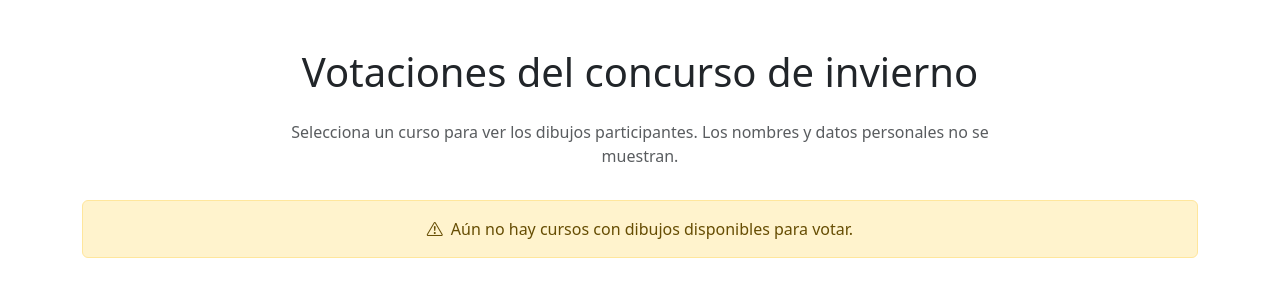
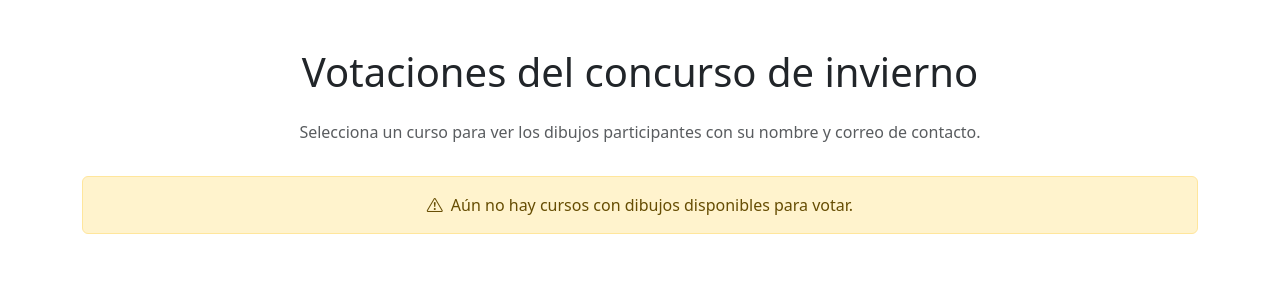
Before and after one commit to robeche/apyma-remontival, a Django app: page /es/concurso-invierno/votacion/ in a window 1280 px wide. Shown: the part 189-489 px from the top of the page. Run offline with Django 5.2, Linux system fonts and the light colour scheme; data that the repository does not hold is empty.

Commit message:
Arreglada pagina de votación

```diff
--- a/usuarios/templates/usuarios/concurso_votacion.html
+++ b/usuarios/templates/usuarios/concurso_votacion.html
@@ -7,7 +7,7 @@
 <div class="container my-4">
     <h1 class="mb-4 text-center">{% trans "Votaciones del concurso de invierno" %}</h1>
     <p class="text-center text-muted" style="max-width: 720px; margin: 0 auto 2rem auto;">
-        {% trans "Selecciona un curso para ver los dibujos participantes. Los nombres y datos personales no se muestran." %}
+        {% trans "Selecciona un curso para ver los dibujos participantes con su nombre y correo de contacto." %}
     </p>
 
     {% if cursos_opciones %}
@@ -38,6 +38,8 @@
                     <img src="{{ dibujo.imagen.url }}" alt="Dibujo del curso" class="img-fluid" style="object-fit: contain; max-height: 100%;">
                 </div>
                 <div class="card-body">
+                    <p class="card-text fw-semibold mb-1">{{ dibujo.nombre_nino }}</p>
+                    <p class="card-text text-muted small mb-1">{% trans "Correo" %}: <a href="mailto:{{ dibujo.email }}">{{ dibujo.email }}</a></p>
                     <p class="card-text text-muted small mb-0">{% trans "Código" %}: {{ dibujo.id }}</p>
                 </div>
             </div>
```
